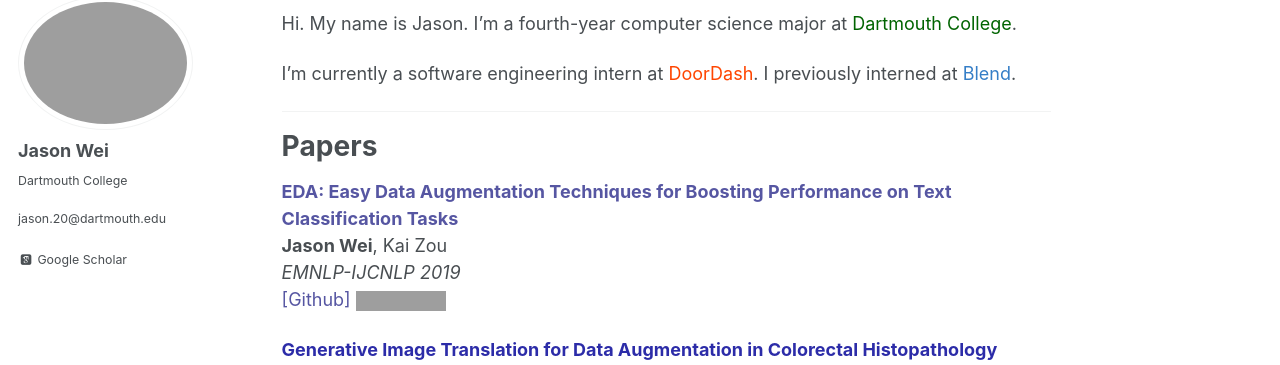
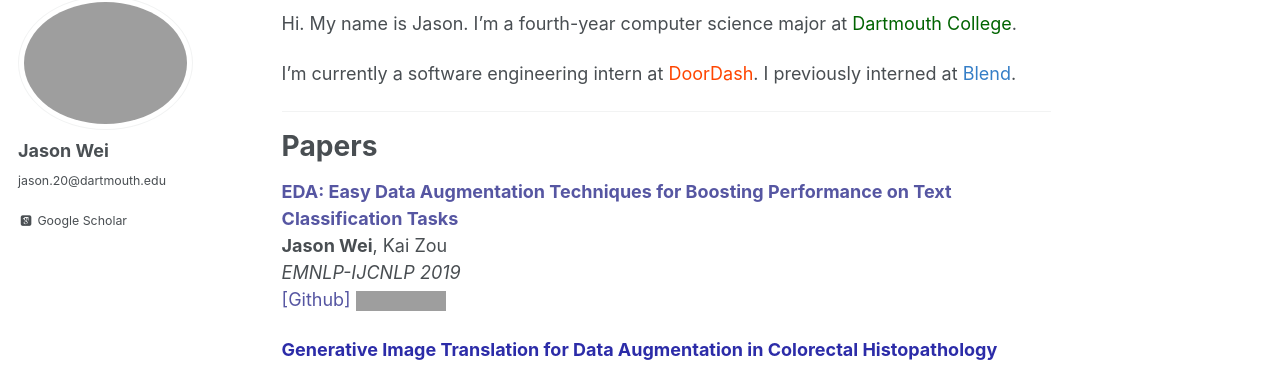
Before and after one commit to jasonwei20/jasonwei20.github.io, a Jekyll site: the page built from _pages/about.md, in a window 1280 px wide. Shown: the part 122-487 px from the top of the page. Built offline with Jekyll 4.4.1, drawn with Linux system fonts in a browser that asks for light colours; some web fonts are replaced; grey boxes are pictures that could not be loaded.

Commit message:
remove profile

```diff
--- a/_config.yml
+++ b/_config.yml
@@ -80,7 +80,7 @@ analytics:
 author:
   name             : "Jason Wei"
   avatar           : "me.jpg"
-  bio              : "Dartmouth College"
+  bio              :
   textemail        : "jason.20@dartmouth.edu"
   location         :
   employer         :
--- a/_includes/author-profile.html
+++ b/_includes/author-profile.html
@@ -16,7 +16,7 @@
 
   <div class="author__content">
     <h3 class="author__name">{{ author.name }}</h3>
-    {% if author.bio %}<p class="author__bio">{{ author.bio }}</p>{% endif %}
+    <!-- {% if author.bio %}<p class="author__bio">{{ author.bio }}</p>{% endif %} -->
     {% if author.textemail %}<p class="author__bio">{{ author.textemail }}</p>{% endif %}
   </div>
 
```
